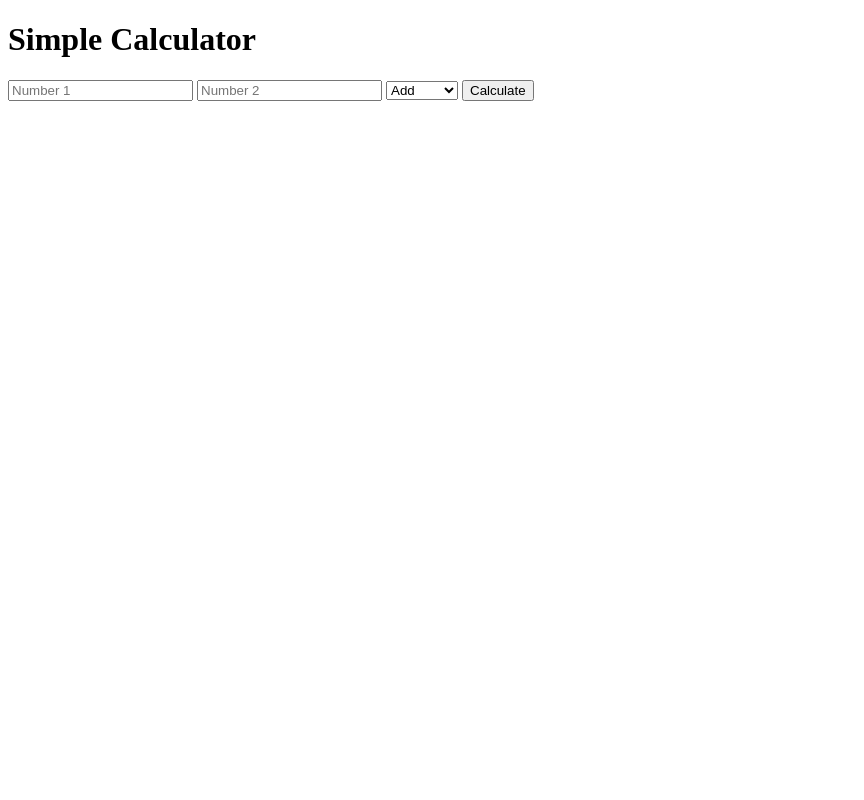
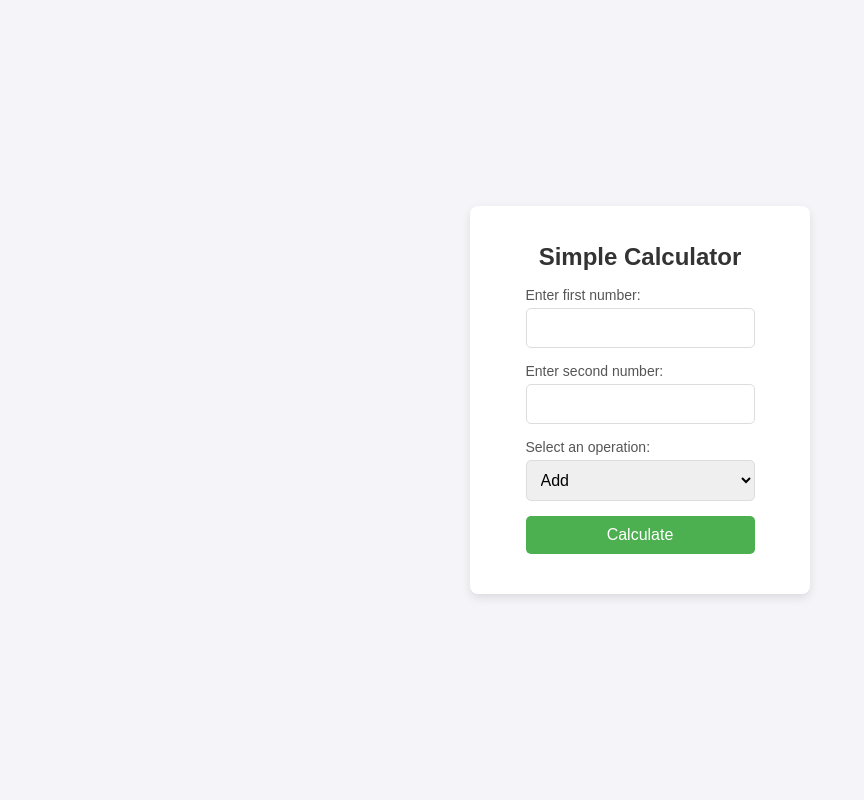
Before and after one commit to meganclapinski25/calculator-app, a Flask app: page / in a window 1280 px wide. Shown: the whole page, without its empty margins (0-864 px from the left). Run offline with Flask 3, Linux system fonts and the light colour scheme.

Commit message:
finsihed

```diff
--- a/app.py
+++ b/app.py
@@ -5,8 +5,8 @@ app = Flask(__name__)
 @app.route('/', methods=['GET', 'POST'])
 def index():
     if request.method == 'POST':
-        num1 = float(request.form['num1'])
-        num2 = float(request.form['num2'])
+        num1 = int(request.form['num1'])
+        num2 = int(request.form['num2'])
         operation = request.form['operation']
 
         if operation == 'add':
@@ -27,5 +27,7 @@ def index():
 
     return render_template('index.html')
 
+
+
 if __name__ == '__main__':
     app.run(debug=True)
--- /dev/null
+++ b/static/styles.css
@@ -0,0 +1,75 @@
+/* static/css/styles.css */
+body {
+    font-family: Arial, sans-serif;
+    background-color: #f4f4f9;
+    margin: 0;
+    padding: 0;
+    display: flex;
+    justify-content: center;
+    align-items: center;
+    height: 100vh;
+}
+
+.container {
+    background-color: #fff;
+    border-radius: 8px;
+    padding: 20px;
+    box-shadow: 0 4px 10px rgba(0, 0, 0, 0.1);
+    width: 300px;
+}
+
+h1 {
+    font-size: 24px;
+    text-align: center;
+    color: #333;
+}
+
+form {
+    display: flex;
+    flex-direction: column;
+}
+
+label {
+    font-size: 14px;
+    margin-bottom: 5px;
+    color: #555;
+}
+
+input[type="number"],
+select {
+    padding: 10px;
+    font-size: 16px;
+    margin-bottom: 15px;
+    border: 1px solid #ddd;
+    border-radius: 5px;
+}
+
+button {
+    padding: 10px;
+    background-color: #4CAF50;
+    color: white;
+    font-size: 16px;
+    border: none;
+    border-radius: 5px;
+    cursor: pointer;
+}
+
+button:hover {
+    background-color: #45a049;
+}
+
+.result {
+    margin-top: 20px;
+    font-size: 18px;
+    text-align: center;
+    color: #333;
+}
+
+.error {
+    color: red;
+}
+.calculator{
+    display: flex;
+    align-items: center;
+    justify-content: center;
+}
--- a/templates/index.html
+++ b/templates/index.html
@@ -1,23 +1,41 @@
 <!DOCTYPE html>
 <html>
 <head>
+    <link rel="stylesheet" href="{{ url_for('static', filename='styles.css') }}">
     <title>Flask Calculator</title>
 </head>
 <body>
+
+    <div class="container">
         <h1>Simple Calculator</h1>
+        <div class = 'calculator'>
             <form method="POST">
-        <input type="number" name="num1" placeholder="Number 1" required>
-        <input type="number" name="num2" placeholder="Number 2" required>
-        <select name="operation">
+                <label for="num1">Enter first number:</label>
+                <input type="number" id="num1" name="num1" step="any" required>
+
+                <label for="num2">Enter second number:</label>
+                <input type="number" id="num2" name="num2" step="any" required>
+
+                <label for="operation">Select an operation:</label>
+                <select id="operation" name="operation" required>
                     <option value="add">Add</option>
                     <option value="subtract">Subtract</option>
                     <option value="multiply">Multiply</option>
                     <option value="divide">Divide</option>
                 </select>
+
                 <button type="submit">Calculate</button>
             </form>
+        </div>
+        <div class = result>
                 {% if result %}
-        <h2>Result: {{ result }}</h2>
+                <div class="answer">
+                    <strong>Result:</strong> {{ result }}
+                </div>
             {% endif %}
+        </div>
+
+    </div>
+
 </body>
 </html>
```
Lines whose indentation alone changed are shown as unchanged.
